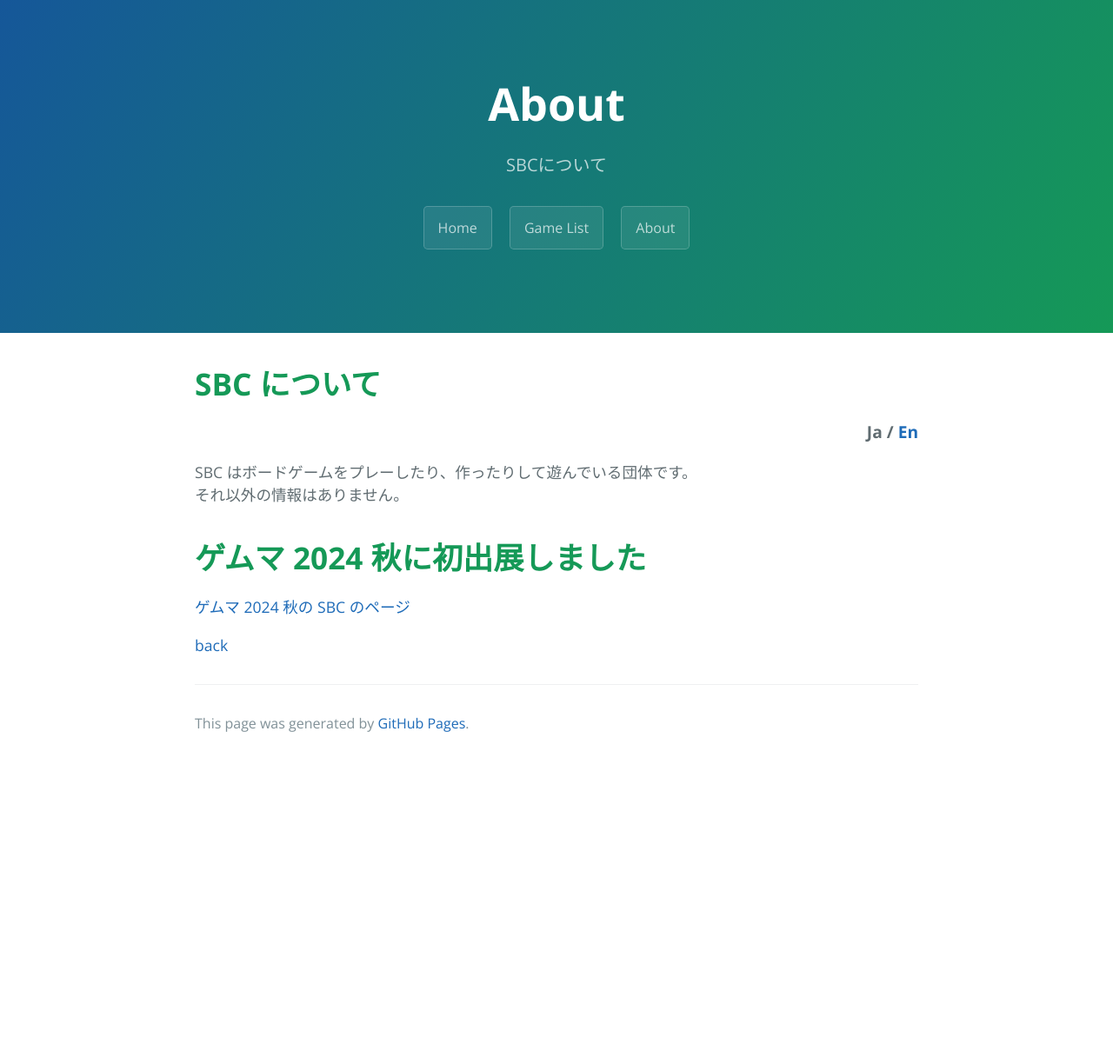
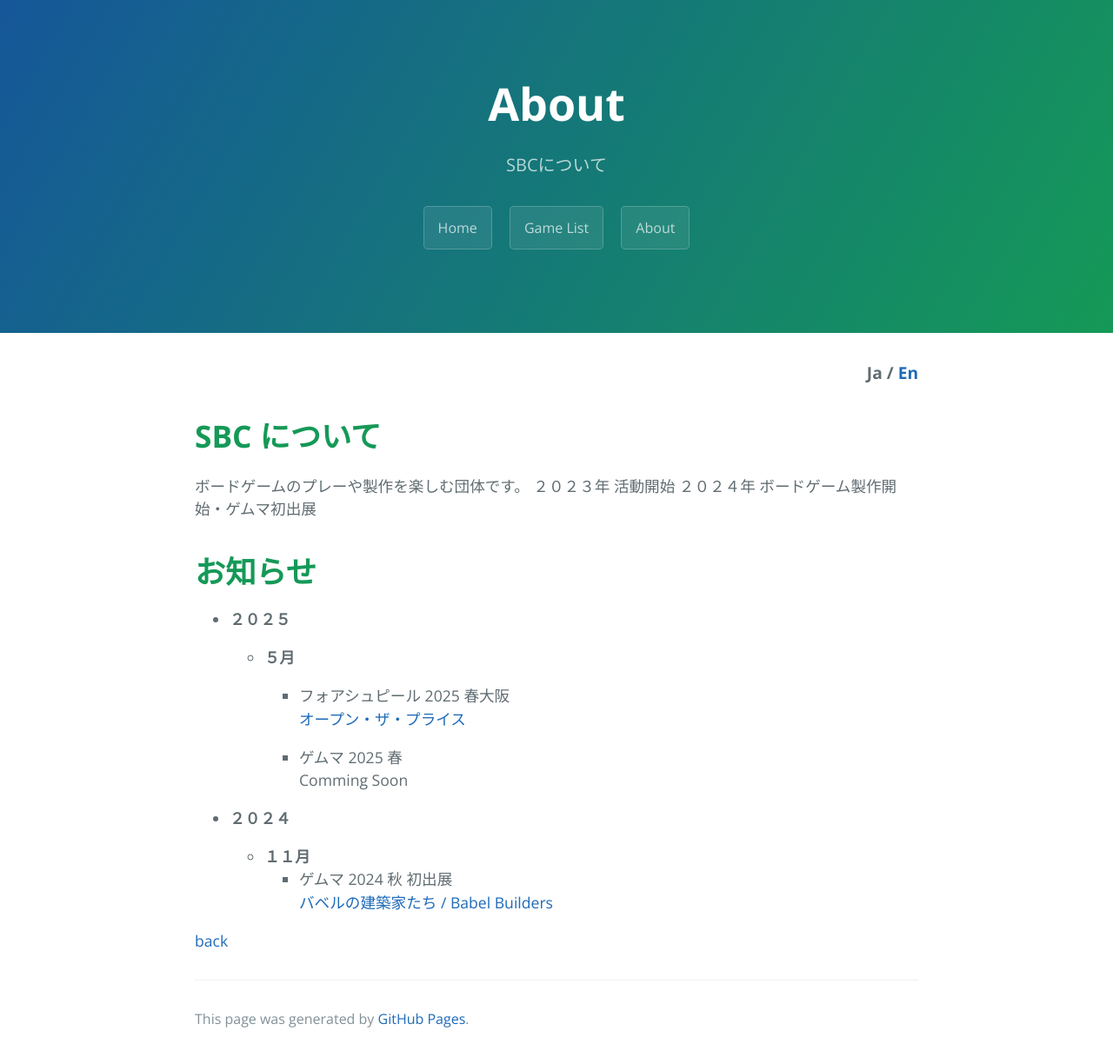
Before and after one commit to kimberleyyyyy/sbc_bg_kim, a Jekyll site: the page built from about.md, in a window 1280 px wide. Shown: the whole page at 87% size. Built offline with Jekyll 4.4.1, drawn with Linux system fonts in a browser that asks for light colours; before the commit the page ends 900 px from its top, so only the background shows below that.

Commit message:
about情報の更新

```diff
--- a/about.md
+++ b/about.md
@@ -4,8 +4,6 @@
 description: SBCについて
 lang: ja
 ---
-
-# **SBC について**
 
 <div style="text-align: right; font-size: 1.2rem; font-weight: bold;">
   {% if page.lang == "ja" %}
@@ -15,11 +13,27 @@
   {% endif %}
 </div>
 
-SBC はボードゲームをプレーしたり、作ったりして遊んでいる団体です。
-それ以外の情報はありません。
+# **SBC について**
 
-# **ゲムマ 2024 秋に初出展しました**
+ボードゲームのプレーや製作を楽しむ団体です。
+２０２３年 活動開始
+２０２４年 ボードゲーム製作開始・ゲムマ初出展
 
-[ゲムマ 2024 秋の SBC のページ](https://gamemarket.jp/booth/5511){:target="\_blank"}
+# **お知らせ**
+
+- **２０２５**
+
+  - **５月**
+
+    - フォアシュピール 2025 春大阪
+      [オープン・ザ・プライス](https://www.bear.cool/board-game/goods/29870/info){:target="\_blank"}
+
+    - ゲムマ 2025 春
+      Comming Soon
+
+- **２０２４**
+  - **１１月**
+    - ゲムマ 2024 秋 初出展
+      [バベルの建築家たち / Babel Builders](https://gamemarket.jp/game/184202){:target="\_blank"}
 
 [back](./)
```
Also changed, not shown: about-en.md (+18 -6 lines), game-list.md (+1 -1 lines).
